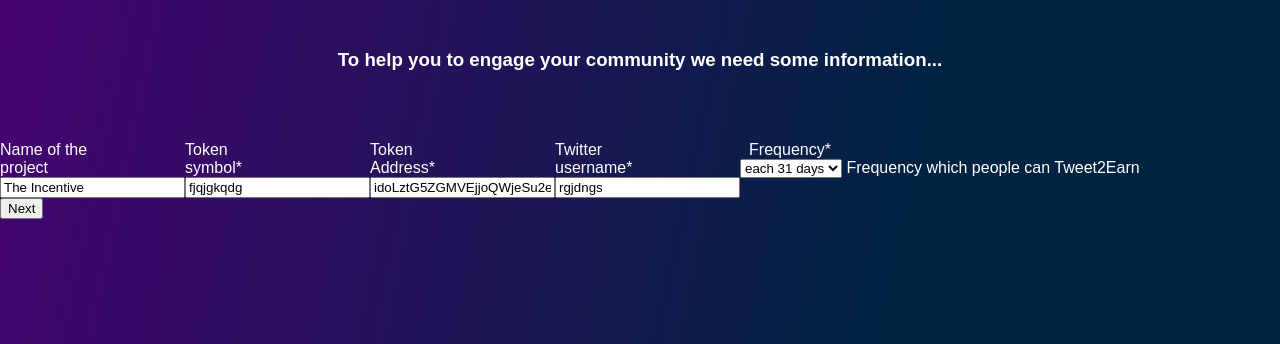
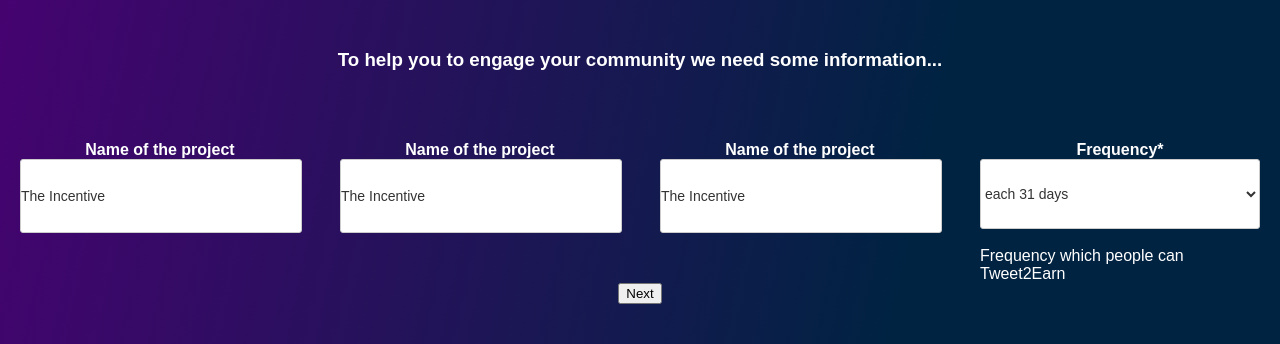
Before and after one commit to LouisQui/siteV2, a plain HTML site: page configure.html in a window 1280 px wide. Shown: the part 435-779 px from the top of the page. Drawn offline with Linux system fonts and the light colour scheme; a script that the page names is missing.

Commit message:
correct form

```diff
--- a/configure.html
+++ b/configure.html
@@ -7,17 +7,18 @@
 
     <meta content="width=device-width, initial-scale=1" name="viewport">
 
-    <link href="/css/configure.css" rel="stylesheet" type="text/css">
-    <link href="/css/header-footer.css" rel="stylesheet" type="text/css">
-    <link href="/css/normalise.css" rel="stylesheet" type="text/css">
+    <link href="./css/form.css" rel="stylesheet" type="text/css">
+    <link href="./css/configure.css" rel="stylesheet" type="text/css">
+    <link href="./css/header-footer.css" rel="stylesheet" type="text/css">
+    <link href="./css/normalise.css" rel="stylesheet" type="text/css">
     <script src="https://ajax.googleapis.com/ajax/libs/webfont/1.6.26/webfont.js" type="text/javascript"></script>
     <script
         type="text/javascript">WebFont.load({ google: { families: ["Space Grotesk:300,regular,500,600,700"] } });</script>
     <script src="https://kit.fontawesome.com/4b8ae7dabf.js" crossorigin="anonymous"></script>
     <script
         type="text/javascript">!function (o, c) { var n = c.documentElement, t = " w-mod-"; n.className += t + "js", ("ontouchstart" in o || o.DocumentTouch && c instanceof DocumentTouch) && (n.className += t + "touch") }(window, document);</script>
-    <link href="/static/images/favicon.png" rel="shortcut icon" type="image/x-icon">
-    <link href="/static/images/webclip.png" rel="apple-touch-icon">
+    <link href="./static/images/favicon.png" rel="shortcut icon" type="image/x-icon">
+    <link href="./static/images/webclip.png" rel="apple-touch-icon">
 
 </head>
 
@@ -62,43 +63,32 @@
                 <input type="hidden" name="csrfmiddlewaretoken"
                     value="Vswr7ysXzx2WCPc0DZcIXPNIdX8Hq1XwP2yRfSlIrszNGrP0G0XYsEruwlAZm4lC">
                 <div class="confform">
-                    <div class="firstform">
+                    <div class="w-col w-col-3">
                         <label for="id_name" class="form-label">Name of the project</label>
                         <input type="text" name="name" value="The Incentive" class="input w-input" placeholder="Ex: The Incentive" maxlength="100" required="" id="id_name">
                     </div>
-                    <div class="firstform"><label for="id_token" class="form-label">Token symbol*</label>
-                        <input type="text" name="token" value="fjqjgkqdg" class="input w-input" placeholder="Ex: $USDC"
-                            maxlength="100" required="" id="id_token">
+                    <div class="w-col w-col-3">
+                        <label for="id_name" class="form-label">Name of the project</label>
+                        <input type="text" name="name" value="The Incentive" class="input w-input" placeholder="Ex: The Incentive" maxlength="100" required="" id="id_name">
                     </div>
-                    <div class="firstform"><label for="id_tokenAddress" class="form-label">Token Address*</label>
-                        <input type="text" name="tokenAddress" value="idoLztG5ZGMVEjjoQWjeSu2eVkVsp3YnrFZKf7dNi4j"
-                            class="input w-input" placeholder="Ex: EPjFWdd5AufqSSqeM2qN1xzybapC8G4wEGGkZwyTDt1v"
-                            maxlength="200" required="" id="id_tokenAddress">
+                    <div class="w-col w-col-3">
+                        <label for="id_name" class="form-label">Name of the project</label>
+                        <input type="text" name="name" value="The Incentive" class="input w-input" placeholder="Ex: The Incentive" maxlength="100" required="" id="id_name">
                     </div>
-
-                    <div class="firstform"><label for="id_twitter" class="form-label">Twitter username*</label>
-                        <input type="text" name="twitter" value="rgjdngs" class="input w-input"
-                            placeholder="Ex: The_Incentive" maxlength="100" required="" id="id_twitter">
-                    </div>
-                    <div class="firstform">
+                    <div class="w-col w-col-3">
                         <label for="id_frequency" class="form-label">Frequency*</label>
-                        <select name="frequency" id="id_frequency">
+                        <select name="frequency" id="id_frequency" class="input w-input">
                             <option value="0" selected="">each 31 days</option>
-
                             <option value="1">each 7 days</option>
-
                             <option value="2">each day</option>
-
                         </select>
-
-
+                        <br/>
                         Frequency which people can Tweet2Earn
                     </div>
                 </div>
-                <div class="next">
-                <input type="submit" value="Next" class="button w-button">
-            </div>
-
+                <center>
+                    <input type="submit" value="Next" class="button w-button">
+                </center>
             </form>
         </div>
     </section>
--- /dev/null
+++ b/css/form.css
@@ -0,0 +1,108 @@
+.input {
+    height: 70px;
+    margin-bottom: 0px;
+    padding-right: 0px;
+    padding-left: 0px;
+    clear: none;
+    -webkit-box-flex: 0;
+    -webkit-flex: 0 auto;
+    -ms-flex: 0 auto;
+    flex: 0 auto;
+    border-style: none;
+    border-radius: 3px;
+    background-color: #fff;
+    -webkit-transition: box-shadow 300ms cubic-bezier(.215, .61, .355, 1);
+    transition: box-shadow 300ms cubic-bezier(.215, .61, .355, 1);
+    color: #000;
+}
+
+.input:hover {
+    box-shadow: inset 0 0 0 2px #c6ff00;
+    outline: none;
+}
+
+.input:focus {
+    box-shadow: inset 0 0 0 2px #c6ff00;
+    outline: none;
+}
+
+.w-input,
+.w-select {
+    display: block;
+    width: 100%;
+    font-size: 14px;
+    line-height: 1.428571429;
+    color: #333333;
+    background-color: #ffffff;
+    border: 1px solid #cccccc;
+}
+
+.form-label {
+    width: 100%;
+    font-family: 'Space Grotesk', sans-serif;
+    color: #fff;
+    text-align: center;
+}
+
+label {
+    display: block;
+    margin-bottom: 5px;
+    font-weight: bold;
+}
+
+.w-col {
+    position: relative;
+    float: left;
+    width: 100%;
+    min-height: 1px;
+    padding-left: 20px;
+    padding-right: 20px;
+}
+
+.w-col-1 {
+    width: 8.33333333%;
+}
+
+.w-col-2 {
+    width: 16.66666667%;
+}
+
+.w-col-3 {
+    width: 25%;
+}
+
+.w-col-4 {
+    width: 33.33333333%;
+}
+
+.w-col-5 {
+    width: 41.66666667%;
+}
+
+.w-col-6 {
+    width: 50%;
+}
+
+.w-col-7 {
+    width: 58.33333333%;
+}
+
+.w-col-8 {
+    width: 66.66666667%;
+}
+
+.w-col-9 {
+    width: 75%;
+}
+
+.w-col-10 {
+    width: 83.33333333%;
+}
+
+.w-col-11 {
+    width: 91.66666667%;
+}
+
+.w-col-12 {
+    width: 100%;
+}
```
